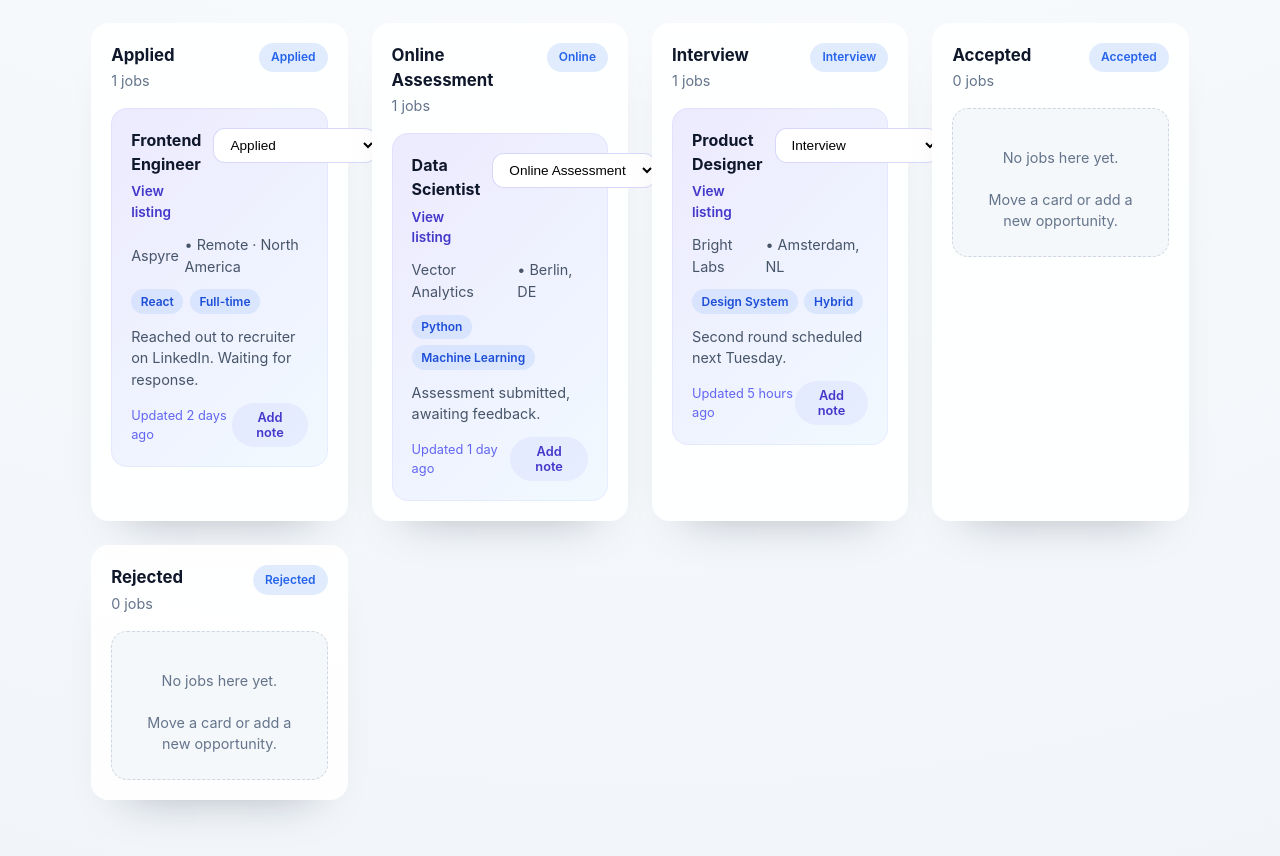
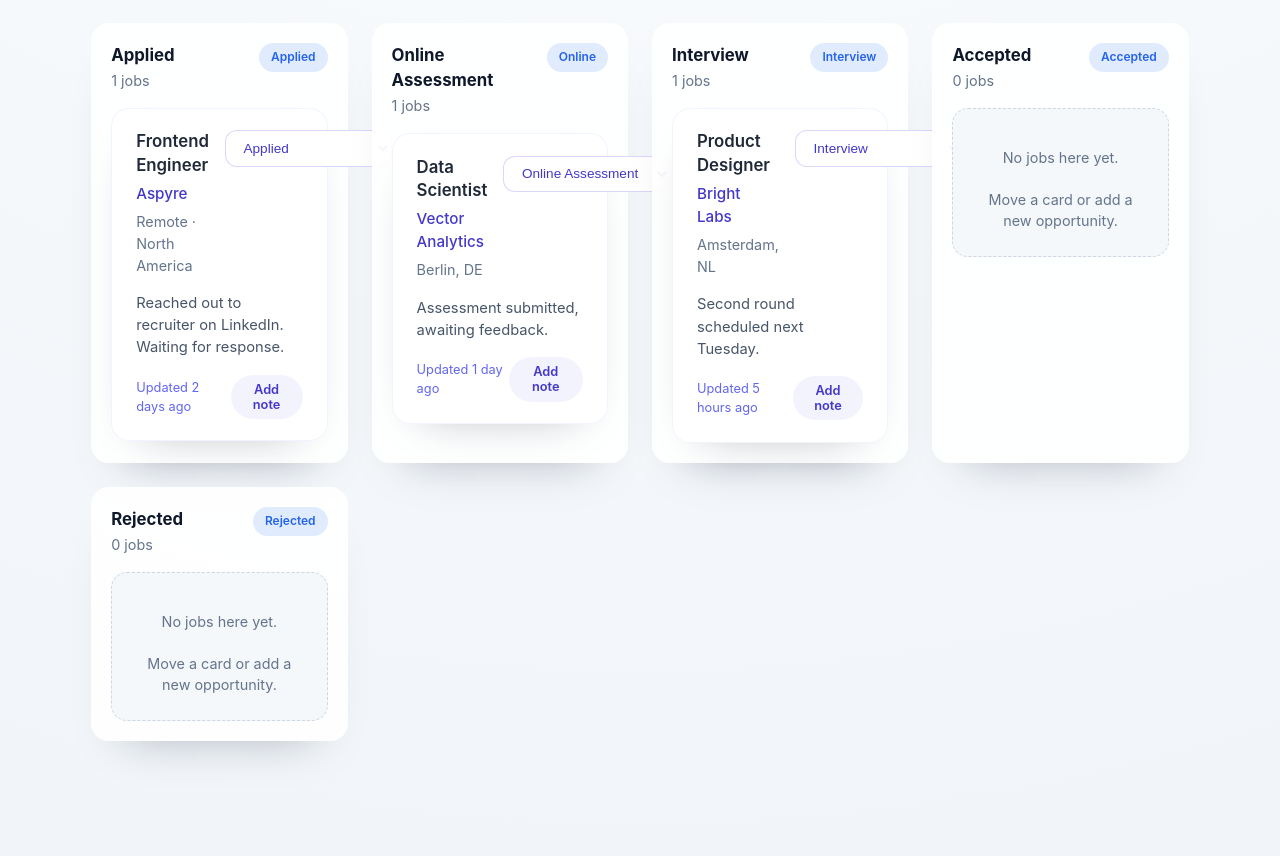
Before and after one commit to fernandwill/aspyre, a React app in the folder frontend/: page / in a window 1280 px wide. Shown: the part 1240-2096 px from the top of the page. Built offline with nearby package versions, Linux system fonts and the light colour scheme; the HTML template or start-up script is replaced by a standard one.

Commit message:
Refine job card layout and link behavior

```diff
--- a/frontend/src/App.css
+++ b/frontend/src/App.css
@@ -338,75 +338,76 @@
   gap: 1rem;
 }
 
+
 .job-card {
-  background: linear-gradient(135deg, rgba(236, 233, 254, 0.95), rgba(240, 249, 255, 0.95));
-  border-radius: 16px;
-  padding: 1.25rem;
+  background: rgba(255, 255, 255, 0.92);
+  border-radius: 18px;
+  padding: 1.35rem 1.5rem;
   display: flex;
   flex-direction: column;
-  gap: 0.75rem;
-  box-shadow: inset 0 0 0 1px rgba(99, 102, 241, 0.08);
+  gap: 1rem;
+  box-shadow: 0 18px 45px -32px rgba(15, 23, 42, 0.4);
+  border: 1px solid rgba(99, 102, 241, 0.08);
 }
 
-.job-card__top {
+.job-card__header {
   display: flex;
+  align-items: flex-start;
   justify-content: space-between;
-  gap: 0.75rem;
-  align-items: flex-start;
+  gap: 1rem;
 }
 
-.job-card__title {
+.job-card__heading {
   display: flex;
   flex-direction: column;
   gap: 0.35rem;
 }
 
-.job-card__title h4 {
-  margin: 0;
-  font-size: 1rem;
+.job-card__title {
+  font-size: 1.05rem;
+  font-weight: 600;
+  color: #1f2937;
+  text-decoration: none;
+  line-height: 1.4;
+  transition: color 0.2s ease, transform 0.2s ease;
 }
 
-.job-card__title a {
-  font-size: 0.85rem;
+.job-card__title:hover {
   color: #4338ca;
-  font-weight: 600;
+  transform: translateY(-1px);
 }
 
-.job-card__top select {
+.job-card__title--static {
+  cursor: default;
+}
+
+.job-card__company {
+  font-size: 0.95rem;
+  color: #4338ca;
+  font-weight: 500;
+}
+
+.job-card__location {
+  font-size: 0.9rem;
+  color: #64748b;
+}
+
+.job-card__header select {
   border-radius: 12px;
   border: 1px solid rgba(99, 102, 241, 0.25);
   background: white;
-  padding: 0.5rem 0.75rem;
+  padding: 0.55rem 0.85rem;
   font-size: 0.85rem;
+  color: #4338ca;
+  font-weight: 500;
 }
 
-.job-card__meta {
-  display: flex;
-  align-items: center;
-  gap: 0.35rem;
-  color: #475569;
-  font-size: 0.9rem;
-}
-
-.job-card__tags {
-  display: flex;
-  flex-wrap: wrap;
-  gap: 0.4rem;
-}
-
-.tag {
-  background: rgba(59, 130, 246, 0.12);
-  color: #1d4ed8;
-  padding: 0.2rem 0.6rem;
-  border-radius: 999px;
-  font-size: 0.75rem;
-  font-weight: 600;
-}
 
 .job-card__notes {
   margin: 0;
   color: #475569;
-  font-size: 0.9rem;
+  font-size: 0.92rem;
+  line-height: 1.5;
 }
 
 .job-card__footer {
--- a/frontend/src/App.jsx
+++ b/frontend/src/App.jsx
@@ -349,12 +349,17 @@ function App() {
                 <div className="column-content">
                   {(jobsByStatus[status] ?? []).map((job) => (
                     <article className="job-card" key={job.id}>
-                      <div className="job-card__top">
-                        <div className="job-card__title">
-                          <h4>{job.title}</h4>
-                          <a href={job.link} target="_blank" rel="noreferrer">
-                            View listing
-                          </a>
+                      <header className="job-card__header">
+                        <div className="job-card__heading">
+                          {job.link ? (
+                            <a className="job-card__title" href={job.link} target="_blank" rel="noreferrer">
+                              {job.title}
+                            </a>
+                          ) : (
+                            <span className="job-card__title job-card__title--static">{job.title}</span>
+                          )}
+                          {job.company && <span className="job-card__company">{job.company}</span>}
+                          {job.location && <span className="job-card__location">{job.location}</span>}
                         </div>
                         <select
                           value={job.status}
@@ -366,20 +371,7 @@ function App() {
                             </option>
                           ))}
                         </select>
-                      </div>
-                      <div className="job-card__meta">
-                        <span>{job.company}</span>
-                        {job.location && <span>• {job.location}</span>}
-                      </div>
-                      {job.tags?.length > 0 && (
-                        <div className="job-card__tags">
-                          {job.tags.map((tag) => (
-                            <span className="tag" key={tag}>
-                              {tag}
-                            </span>
-                          ))}
-                        </div>
-                      )}
+                      </header>
                       {job.notes && <p className="job-card__notes">{job.notes}</p>}
                       <footer className="job-card__footer">
                         <span className="updated">Updated {job.lastUpdate}</span>
```
